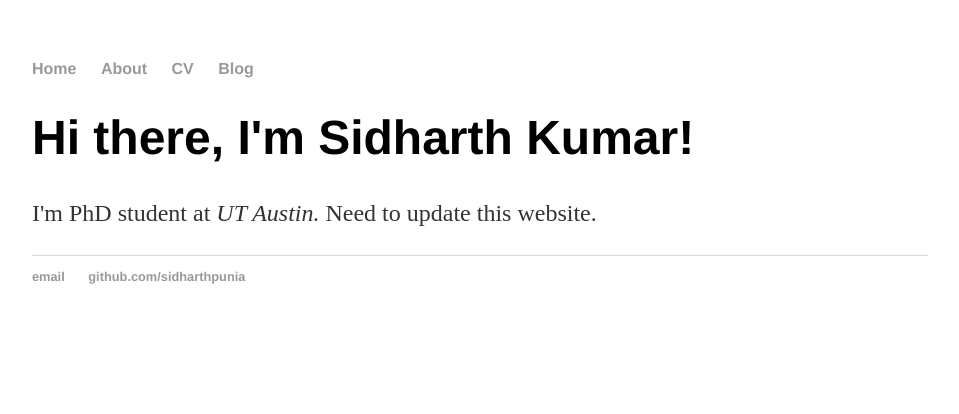
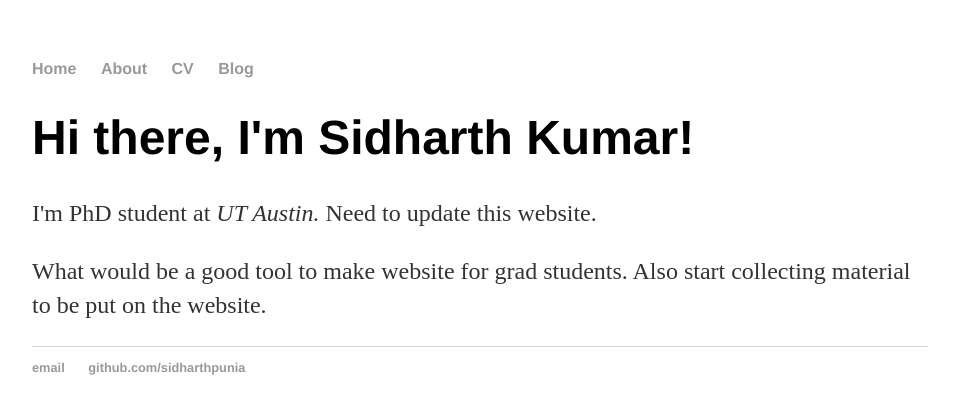
Before and after one commit to sidharthpunia/sidharthpunia.github.io, a plain HTML site: page index.html in a window 1280 px wide. Shown: the whole page, without its empty margins (160-1119 px from the left). Drawn offline with Linux system fonts and the light colour scheme.

Commit message:
Create a to do list.

```diff
--- a/index.html
+++ b/index.html
@@ -18,6 +18,8 @@
     		<div class="blurb">
         		<h1>Hi there, I'm Sidharth Kumar!</h1>
 				<p>I'm PhD student at <em>UT Austin.</em> Need to update this website. </p>
+
+				<p>What would be a good tool to make website for grad students. Also start collecting material to be put on the website. </p>
     		</div><!-- /.blurb -->
 		</div><!-- /.container -->
 		<footer>
```
